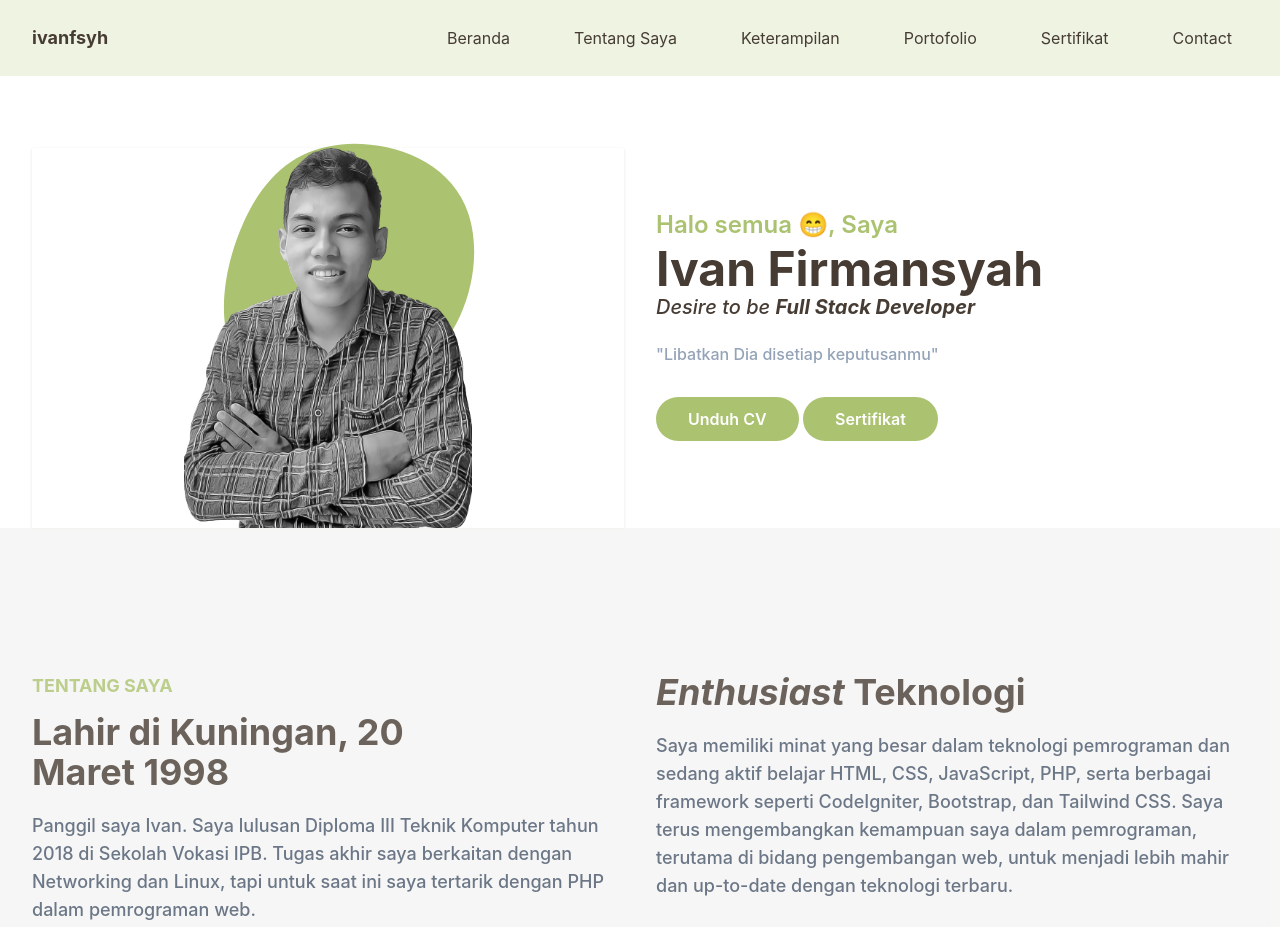
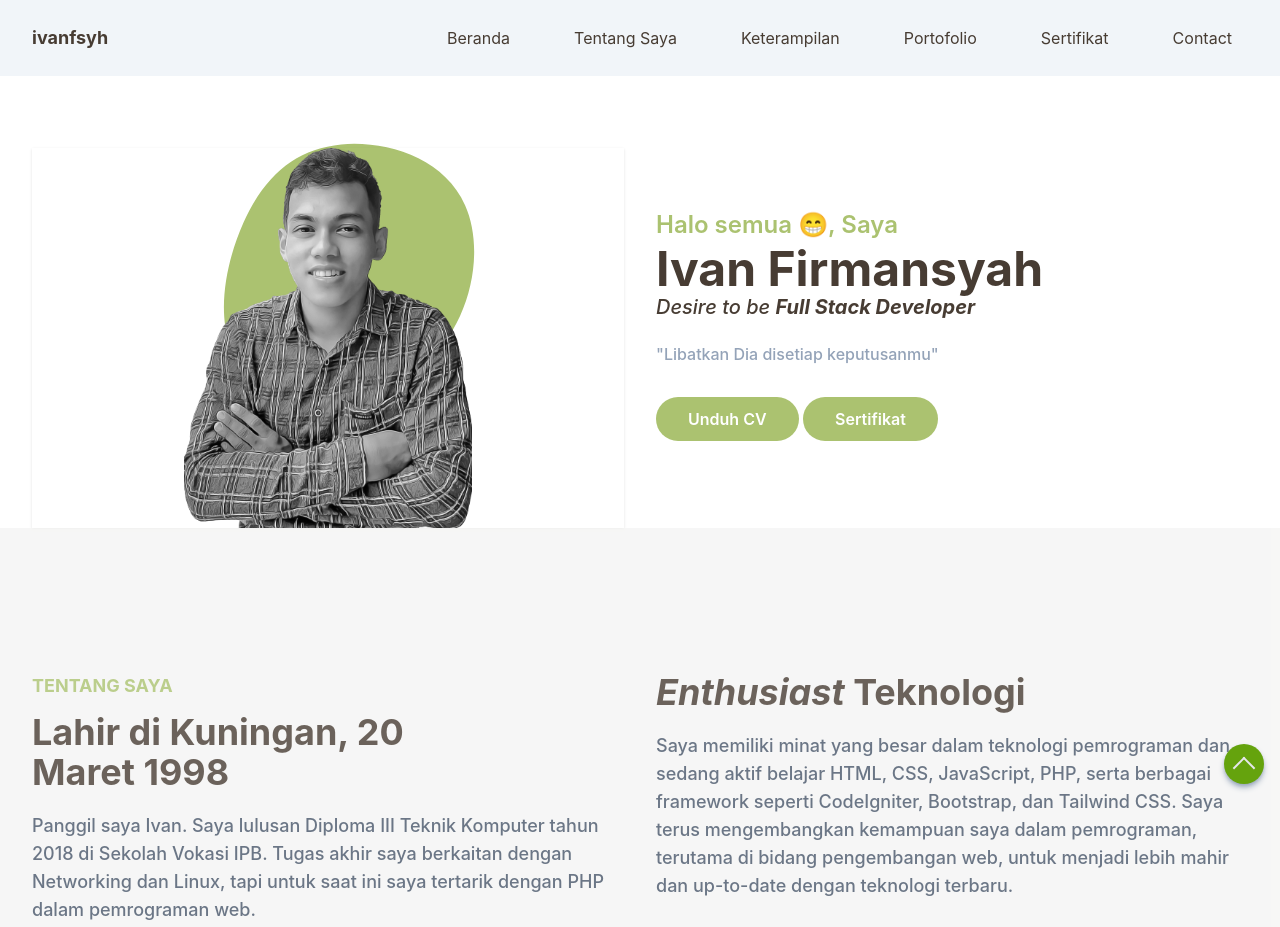
Before and after one commit to ivanfsyh/ivanfsyh.github.io, a website: page index.html in a window 1280 px wide. Shown: the top 927 px of the page. Drawn offline with Linux system fonts and the light colour scheme.

Commit message:
edit header

```diff
--- a/index.html
+++ b/index.html
@@ -15,7 +15,7 @@
 
 <body>
     <!-- Header start -->
-    <header class="navbar-fixed top-0 left-0 w-full flex items-center z-10">
+    <header class="fixed bg-slate-100 top-0 left-0 w-full flex items-center z-10">
         <div class="container">
             <div class="flex items-center justify-between relative">
                 <div class="px-4">
@@ -593,9 +593,9 @@
         <!-- Footer section end -->
 
         <!-- Back to top -->
-        <!-- <a href="#home" id="to-top" class="justify-center items-center fixed z-[9999] bottom-4 right-4 p-2 h-10 w-10 bg-lime-600 rounded-full shadow-md shadow-slate-400 hover:animate-pulse flex ">
+        <a href="#home" id="to-top" class="justify-center items-center fixed z-[9999] bottom-4 right-4 p-2 h-10 w-10 bg-lime-600 rounded-full shadow-md shadow-slate-400 hover:animate-pulse flex ">
             <span class="block h-4 w-4 rotate-45 border-t-2 border-l-2 mt-2 "></span>
-        </a> -->
+        </a>
         <!-- Back to top end -->
 
         <script src="dist/js/script.js "></script>
```
Also changed, not shown: dist/css/output.css.
